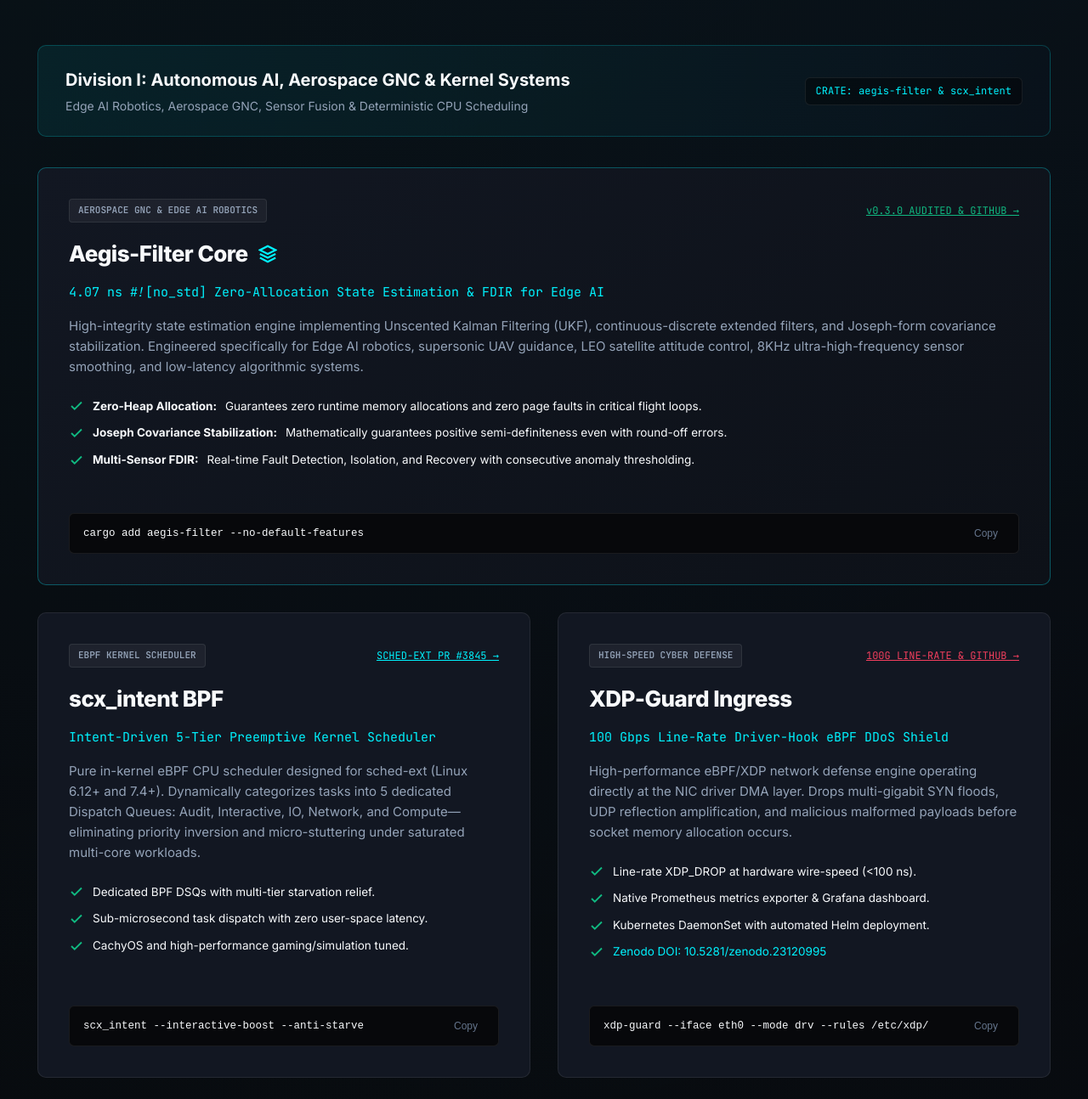
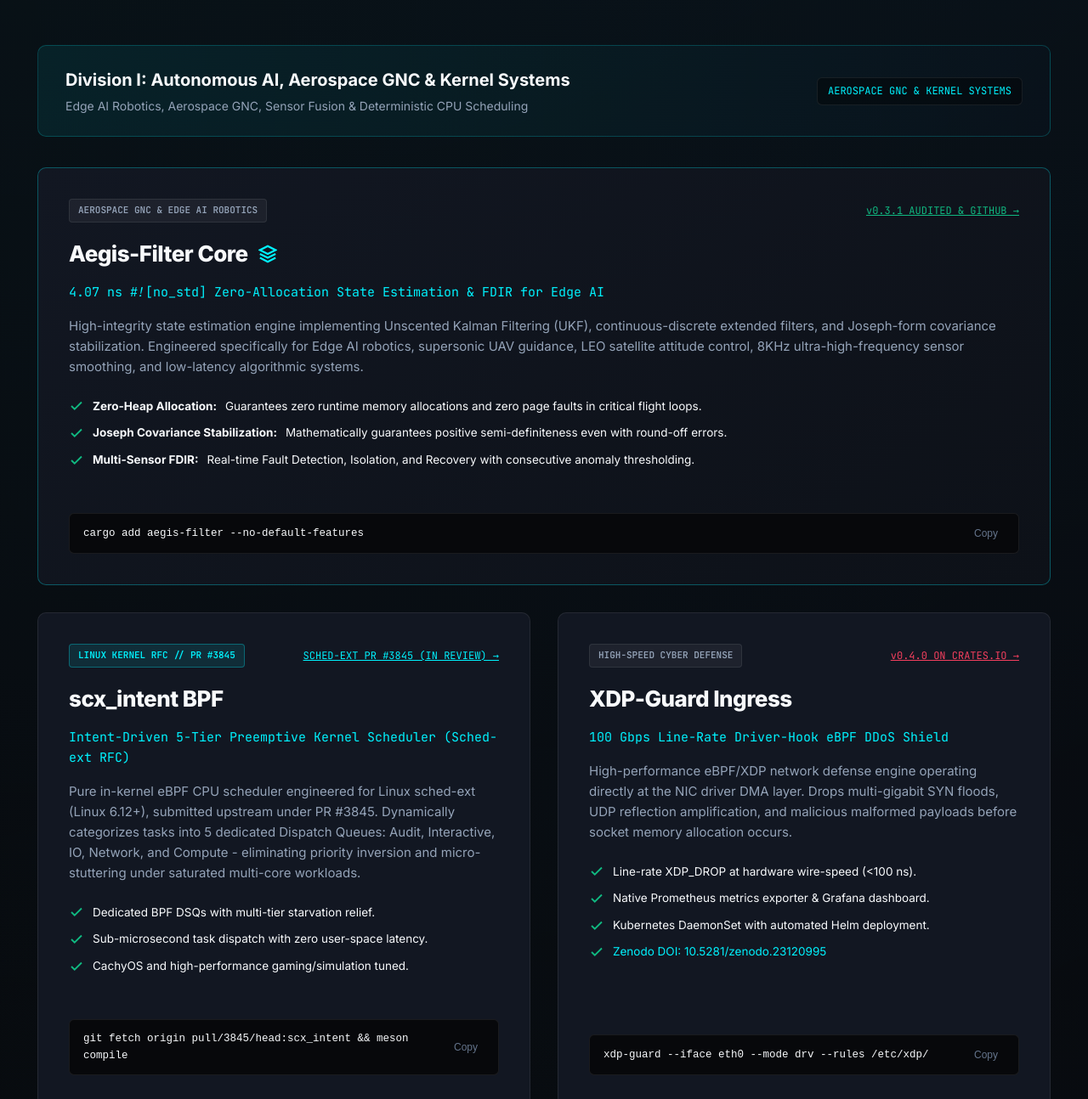
Before and after one commit to Exploidus/exploidus.github.io, a plain HTML site: page index.html in a window 1280 px wide. Shown: the part 1300-2594 px from the top of the page at 85% size. Drawn offline with Linux system fonts and the light colour scheme.

Commit message:
site: polish founder avatar to YS, frame scx_intent as Linux kernel RFC, and link crates.io releases

```diff
--- a/index.html
+++ b/index.html
@@ -1280,7 +1280,7 @@
             <h3>Division I: Autonomous AI, Aerospace GNC &amp; Kernel Systems</h3>
             <p>Edge AI Robotics, Aerospace GNC, Sensor Fusion &amp; Deterministic CPU Scheduling</p>
           </div>
-          <div class="division-code">CRATE: aegis-filter &amp; scx_intent</div>
+          <div class="division-code">AEROSPACE GNC &amp; KERNEL SYSTEMS</div>
         </div>
 
         <div class="products-grid">
@@ -1289,7 +1289,7 @@
             <div class="product-top">
               <div class="product-category">
                 <span class="cat-badge">AEROSPACE GNC &amp; EDGE AI ROBOTICS</span>
-                <a href="https://github.com/Exploidus/aegis-filter" target="_blank" rel="noopener" style="font-family: var(--font-mono); font-size: 12px; color: var(--emerald); text-decoration: underline;">v0.3.0 AUDITED &amp; GITHUB &rarr;</a>
+                <a href="https://github.com/Exploidus/aegis-filter" target="_blank" rel="noopener" style="font-family: var(--font-mono); font-size: 12px; color: var(--emerald); text-decoration: underline;">v0.3.1 AUDITED &amp; GITHUB &rarr;</a>
               </div>
               <h3 class="product-name">
                 Aegis-Filter Core
@@ -1326,13 +1326,13 @@
           <div class="product-card" id="sched-ext">
             <div class="product-top">
               <div class="product-category">
-                <span class="cat-badge">EBPF KERNEL SCHEDULER</span>
-                <a href="https://github.com/sched-ext/scx/pull/3845" target="_blank" rel="noopener" style="font-family: var(--font-mono); font-size: 12px; color: var(--cyan); text-decoration: underline;">SCHED-EXT PR #3845 &rarr;</a>
+                <span class="cat-badge" style="background: rgba(0, 242, 254, 0.1); color: var(--cyan); border-color: rgba(0, 242, 254, 0.3);">LINUX KERNEL RFC // PR #3845</span>
+                <a href="https://github.com/sched-ext/scx/pull/3845" target="_blank" rel="noopener" style="font-family: var(--font-mono); font-size: 12px; color: var(--cyan); text-decoration: underline;">SCHED-EXT PR #3845 (IN REVIEW) &rarr;</a>
               </div>
               <h3 class="product-name">scx_intent BPF</h3>
-              <div class="product-tagline">Intent-Driven 5-Tier Preemptive Kernel Scheduler</div>
+              <div class="product-tagline">Intent-Driven 5-Tier Preemptive Kernel Scheduler (Sched-ext RFC)</div>
               <p class="product-desc">
-                Pure in-kernel eBPF CPU scheduler designed for sched-ext (Linux 6.12+ and 7.4+). Dynamically categorizes tasks into 5 dedicated Dispatch Queues: Audit, Interactive, IO, Network, and Compute—eliminating priority inversion and micro-stuttering under saturated multi-core workloads.
+                Pure in-kernel eBPF CPU scheduler engineered for Linux sched-ext (Linux 6.12+), submitted upstream under PR #3845. Dynamically categorizes tasks into 5 dedicated Dispatch Queues: Audit, Interactive, IO, Network, and Compute - eliminating priority inversion and micro-stuttering under saturated multi-core workloads.
               </p>
               <ul class="feature-list">
                 <li>
@@ -1350,8 +1350,8 @@
               </ul>
             </div>
             <div class="code-box">
-              <code>scx_intent --interactive-boost --anti-starve</code>
-              <button class="copy-btn" onclick="copyCode(this, 'scx_intent --interactive-boost --anti-starve')">Copy</button>
+              <code>git fetch origin pull/3845/head:scx_intent &amp;&amp; meson compile</code>
+              <button class="copy-btn" onclick="copyCode(this, 'git fetch origin pull/3845/head:scx_intent &amp;&amp; meson compile')">Copy</button>
             </div>
           </div>
 
@@ -1360,7 +1360,7 @@
             <div class="product-top">
               <div class="product-category">
                 <span class="cat-badge">HIGH-SPEED CYBER DEFENSE</span>
-                <a href="https://github.com/rahadbhuiya/xdp-guard" target="_blank" rel="noopener" style="font-family: var(--font-mono); font-size: 12px; color: var(--rose); text-decoration: underline;">100G LINE-RATE &amp; GITHUB &rarr;</a>
+                <a href="https://crates.io/crates/xdp-guard" target="_blank" rel="noopener" style="font-family: var(--font-mono); font-size: 12px; color: var(--rose); text-decoration: underline;">v0.4.0 ON CRATES.IO &rarr;</a>
               </div>
               <h3 class="product-name">XDP-Guard Ingress</h3>
               <div class="product-tagline">100 Gbps Line-Rate Driver-Hook eBPF DDoS Shield</div>
@@ -1728,12 +1728,12 @@
     <section class="section" id="founder">
       <div class="container">
         <div class="founder-card">
-          <div class="founder-avatar">RB</div>
+          <div class="founder-avatar">YS</div>
           <div>
             <h3 class="founder-title">Rahad Bhuiya</h3>
             <div class="founder-role">Founder &amp; Principal Systems Architect // <a href="https://github.com/rahadbhuiya" target="_blank" rel="noopener" style="color: var(--cyan); text-decoration: underline;">@rahadbhuiya</a></div>
             <p class="founder-bio">
-              Low-level systems programmer, kernel developer, and eBPF researcher. Dedicated to building sovereign computing infrastructure from the silicon up—where memory safety is non-negotiable and deterministic execution is mathematically proven. Contributor to Linux kernel sched-ext ecosystem, author of published peer-reviewed distributed algorithms, and designer of the Aegis-Filter aerospace state estimation engine.
+              Low-level systems programmer, kernel developer, and eBPF researcher. Dedicated to building sovereign computing infrastructure from the silicon up - where memory safety is non-negotiable and deterministic execution is mathematically proven. Contributor to the Linux kernel sched-ext ecosystem, author of published peer-reviewed distributed algorithms, designer of the Aegis-Filter aerospace state estimation engine, and upstream contributor to Linus Torvalds' Subsurface project and NASA F Prime flight software.
             </p>
             <div style="display: flex; gap: 14px; flex-wrap: wrap;">
               <a href="https://github.com/rahadbhuiya" target="_blank" rel="noopener" class="btn btn-secondary" style="font-size: 13px;">
@@ -1811,9 +1811,9 @@
           <h5>Aerospace &amp; Kernel</h5>
           <ul class="footer-links">
             <a href="#aerospace">Aegis-Filter GNC</a>
-            <a href="#sched-ext">scx_intent Linux Scheduler</a>
-            <a href="https://github.com/sched-ext/scx/pull/3845" target="_blank" rel="noopener">scx_intent (PR #3845)</a>
-            <a href="https://crates.io/crates/aegis-filter" target="_blank" rel="noopener">Crates.io Release</a>
+            <a href="https://crates.io/crates/aegis-filter" target="_blank" rel="noopener">Aegis-Filter (Crates.io)</a>
+            <a href="https://crates.io/crates/xdp-guard" target="_blank" rel="noopener">XDP-Guard (Crates.io)</a>
+            <a href="https://github.com/sched-ext/scx/pull/3845" target="_blank" rel="noopener">scx_intent (Kernel PR #3845)</a>
           </ul>
         </div>
 
```
